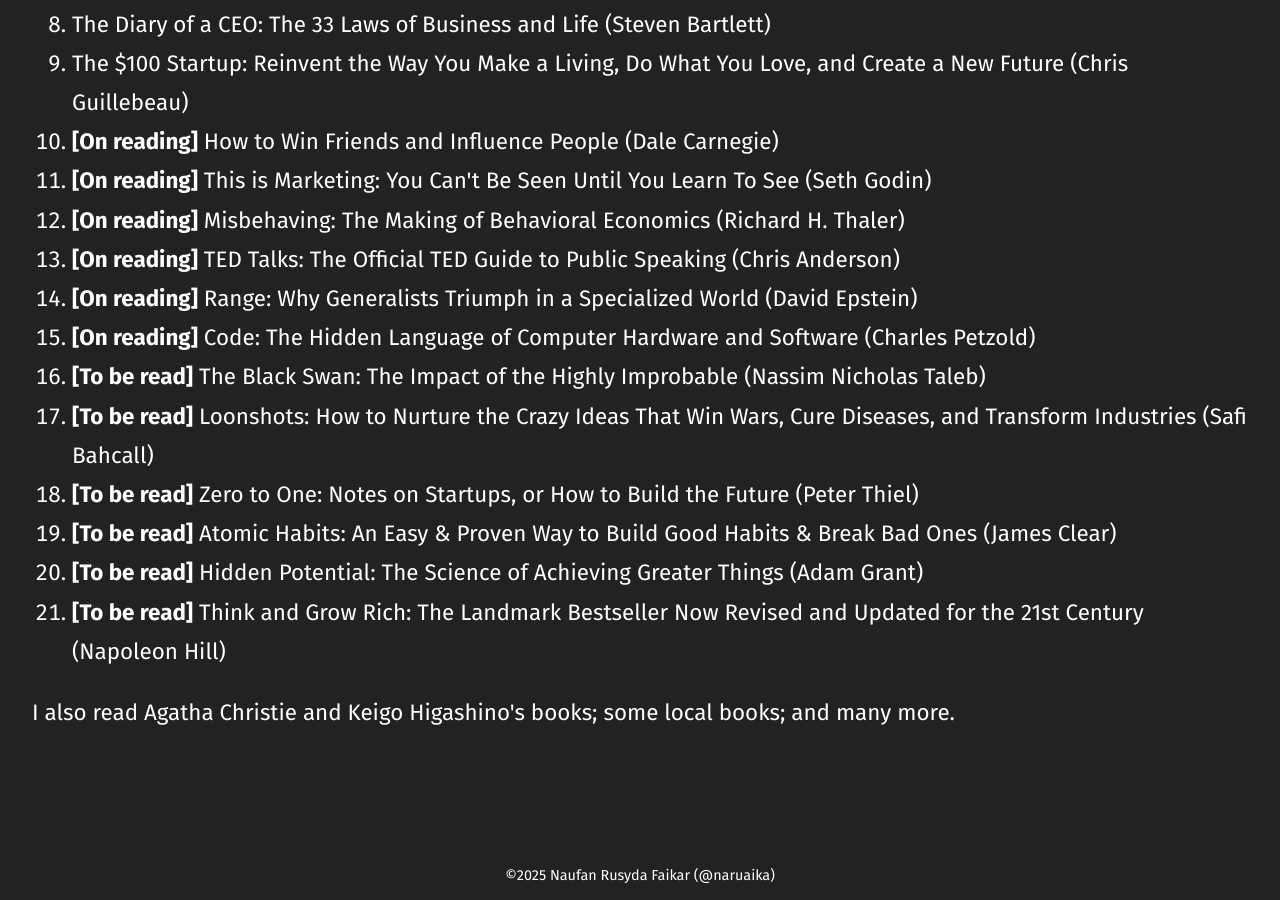
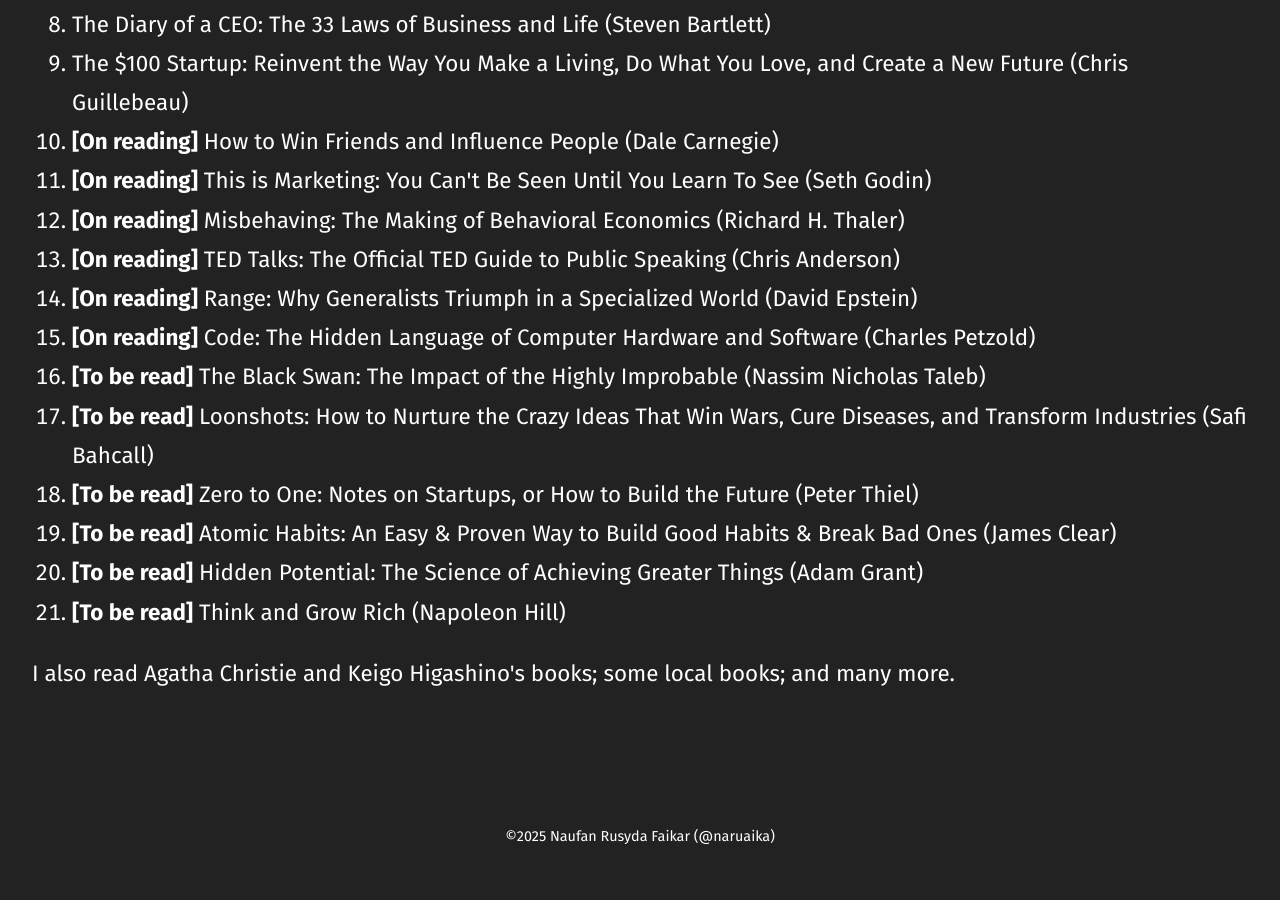
Before and after one commit to naruaika/naruaika.github.io, a Jekyll site: the page built from resources/index.html, in a window 1280 px wide and 900 px high, scrolled down 917 px. Built offline with Jekyll 4.4.1, drawn with Linux system fonts in a browser that asks for light colours; after the commit the page ends 1778 px from its top, so only the background shows below that.

Commit message:
Another commit

```diff
--- a/resources/index.html
+++ b/resources/index.html
@@ -101,7 +101,7 @@ permalink: /resource/
         <li><b>[To be read]</b> Zero to One: Notes on Startups, or How to Build the Future (Peter Thiel)</li>
         <li><b>[To be read]</b> Atomic Habits: An Easy & Proven Way to Build Good Habits & Break Bad Ones (James Clear)</li>
         <li><b>[To be read]</b> Hidden Potential: The Science of Achieving Greater Things (Adam Grant)</li>
-        <li><b>[To be read]</b> Think and Grow Rich: The Landmark Bestseller Now Revised and Updated for the 21st Century (Napoleon Hill)</li>
+        <li><b>[To be read]</b> Think and Grow Rich (Napoleon Hill)</li>
     </ol>
     <p>
         I also read Agatha Christie and Keigo Higashino's books; some local books; and many more.
```
